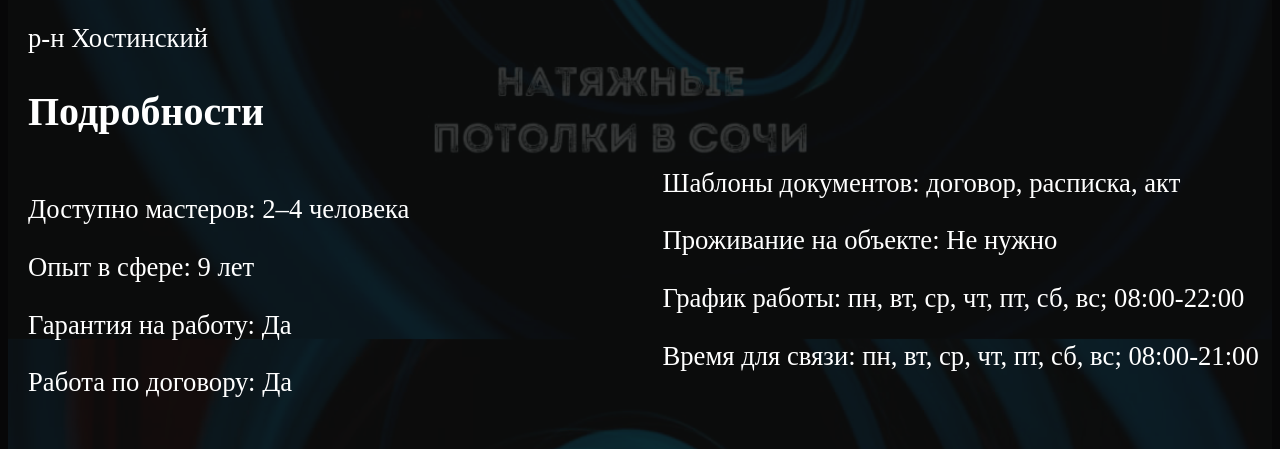
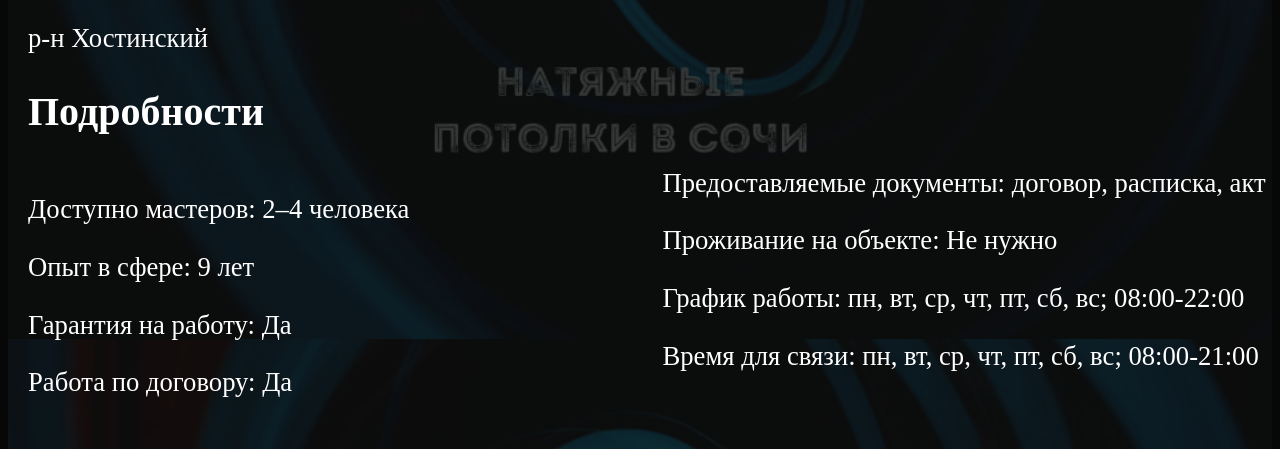
Before and after one commit to PremiumPotolkiSochi/PremiumPotolkiSochi, a plain HTML site: page index.html in a window 1280 px wide. Shown: the part 622-1071 px from the top of the page. Drawn offline with Linux system fonts and the light colour scheme.

Commit message:
Update index.html
little changes2

```diff
--- a/index.html
+++ b/index.html
@@ -29,7 +29,7 @@
 				<h3>Опыт в сфере: 9 лет</h3>
 				<h3>Гарантия на работу: Да</h3>
 				<h3>Работа по договору: Да</h3>
-				<h3>Шаблоны документов: договор, расписка, акт</h3>
+				<h3>Предоставляемые документы: договор, расписка, акт</h3>
 				<h3>Проживание на объекте: Не нужно</h3>
 				<h3>График работы: пн, вт, ср, чт, пт, сб, вс; 08:00‑22:00</h3>
 				<h3>Время для связи: пн, вт, ср, чт, пт, сб, вс; 08:00‑21:00</h3>
```
